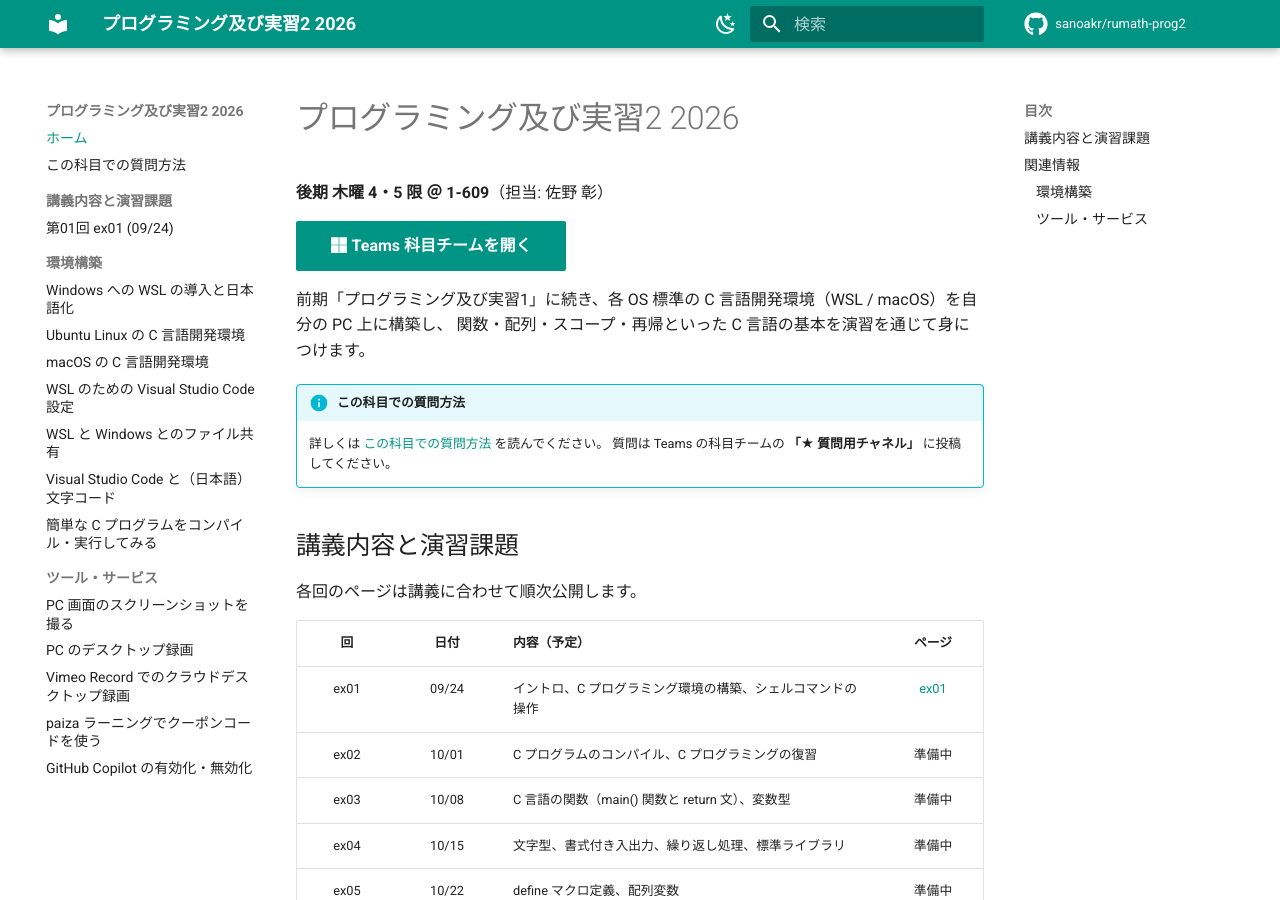
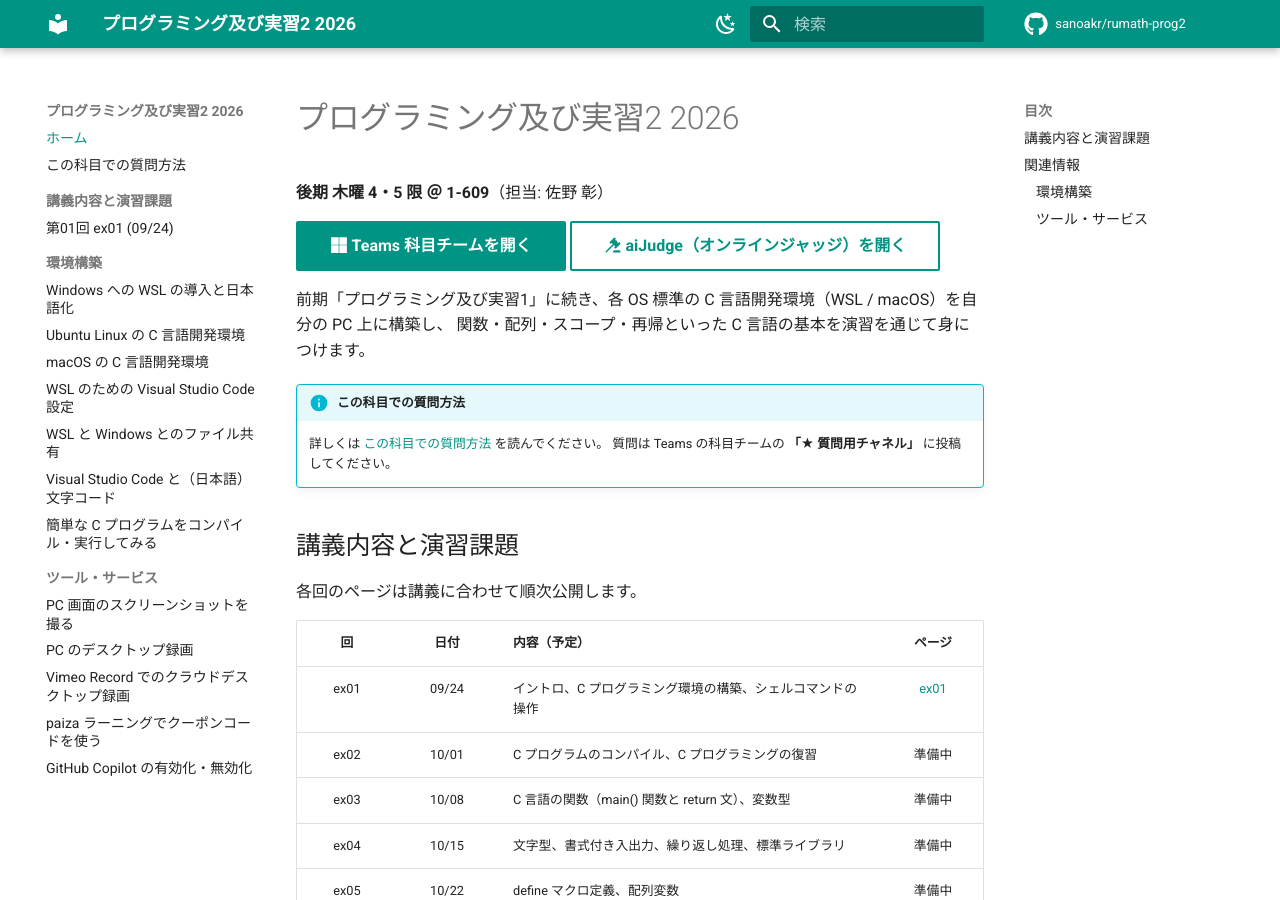
Before and after one commit to sanoakr/rumath-prog2, an MkDocs documentation site: the page built from docs/index.md, in a window 1280 px wide and 900 px high. Built offline with MkDocs 1.6.1 and Material for MkDocs 9.7.7, drawn with Linux system fonts in a browser that asks for light colours; comment, search, counter and statistics services are not loaded; some of the changed text lies outside the part shown.

Commit message:
feat: link aiJudge from the home page
Claude-Session: https://claude.ai/code/session_01B9UpzMJNPFtCP9VZPhzVRN

```diff
--- a/docs/index.md
+++ b/docs/index.md
@@ -3,6 +3,7 @@
 **後期 木曜 4・5 限 ＠ 1-609**（担当: 佐野 彰）
 
 [:fontawesome-brands-microsoft: Teams 科目チームを開く](https://teams.microsoft.com/l/team/19%3AJgKcvpwTAspf08eCgp-kWfWqqOLFiWKFZU68r7_L_co1%40thread.tacv2/conversations?groupId=9c9eabd5-f677-4a95-8372-3e46f2e0a0c9&tenantId=23b65fdf-a4e3-4a19-b03d-12b1d57ad76e){ .md-button .md-button--primary }
+[:material-gavel: aiJudge（オンラインジャッジ）を開く](https://judge.math.ryukoku.ac.jp/){ .md-button }
 
 前期「プログラミング及び実習1」に続き、各 OS 標準の C 言語開発環境（WSL / macOS）を自分の PC 上に構築し、
 関数・配列・スコープ・再帰といった C 言語の基本を演習を通じて身につけます。
@@ -48,6 +49,7 @@
 
 ### ツール・サービス
 
+- [aiJudge（オンラインジャッジ）](https://judge.math.ryukoku.ac.jp/) — 演習課題の提出・自動採点
 - [PC 画面のスクリーンショットを撮る](setup/screenshot.md)
 - [PC のデスクトップ録画](setup/screen-recording.md)
 - [paiza ラーニングでクーポンコードを使う](setup/paiza-coupon.md)
```
